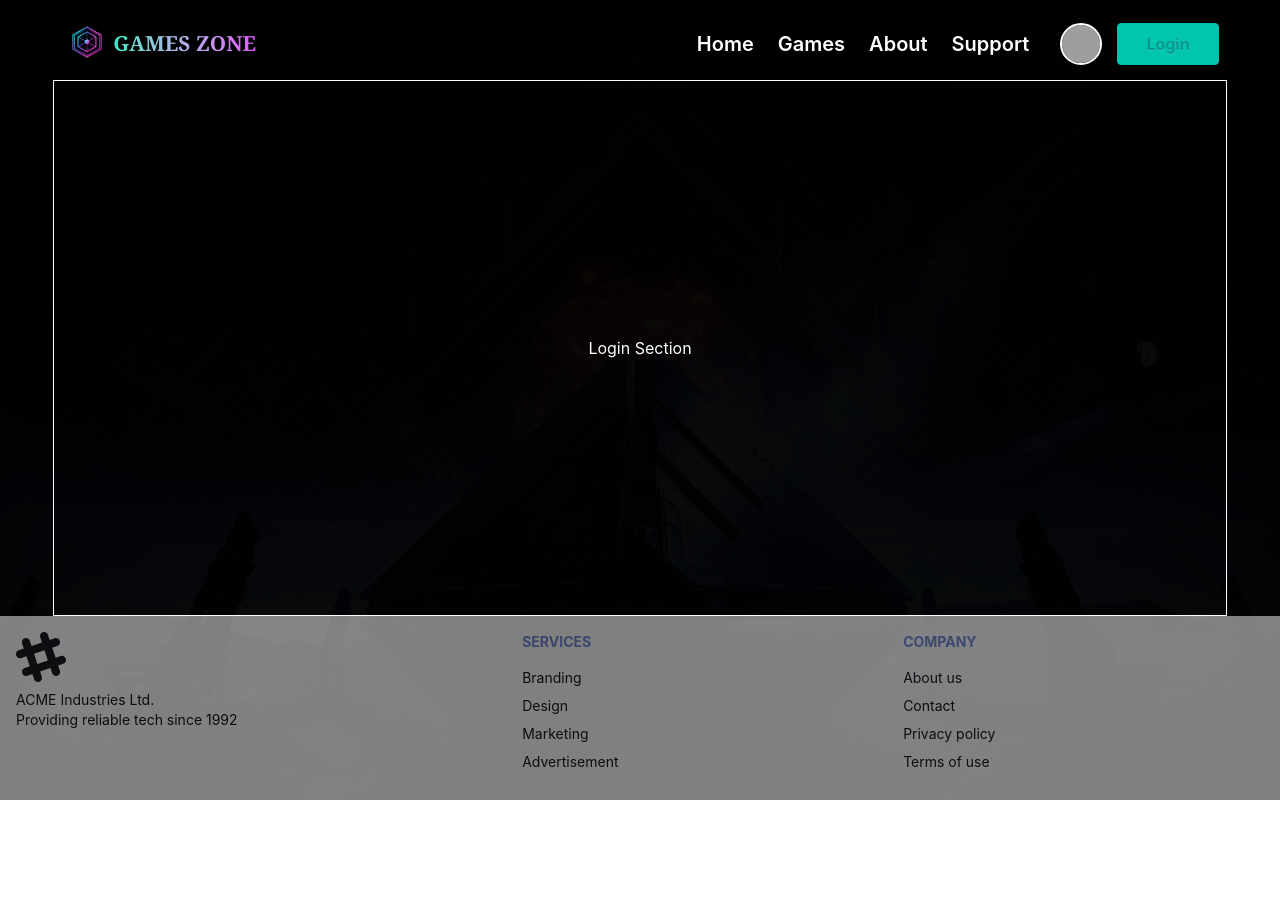
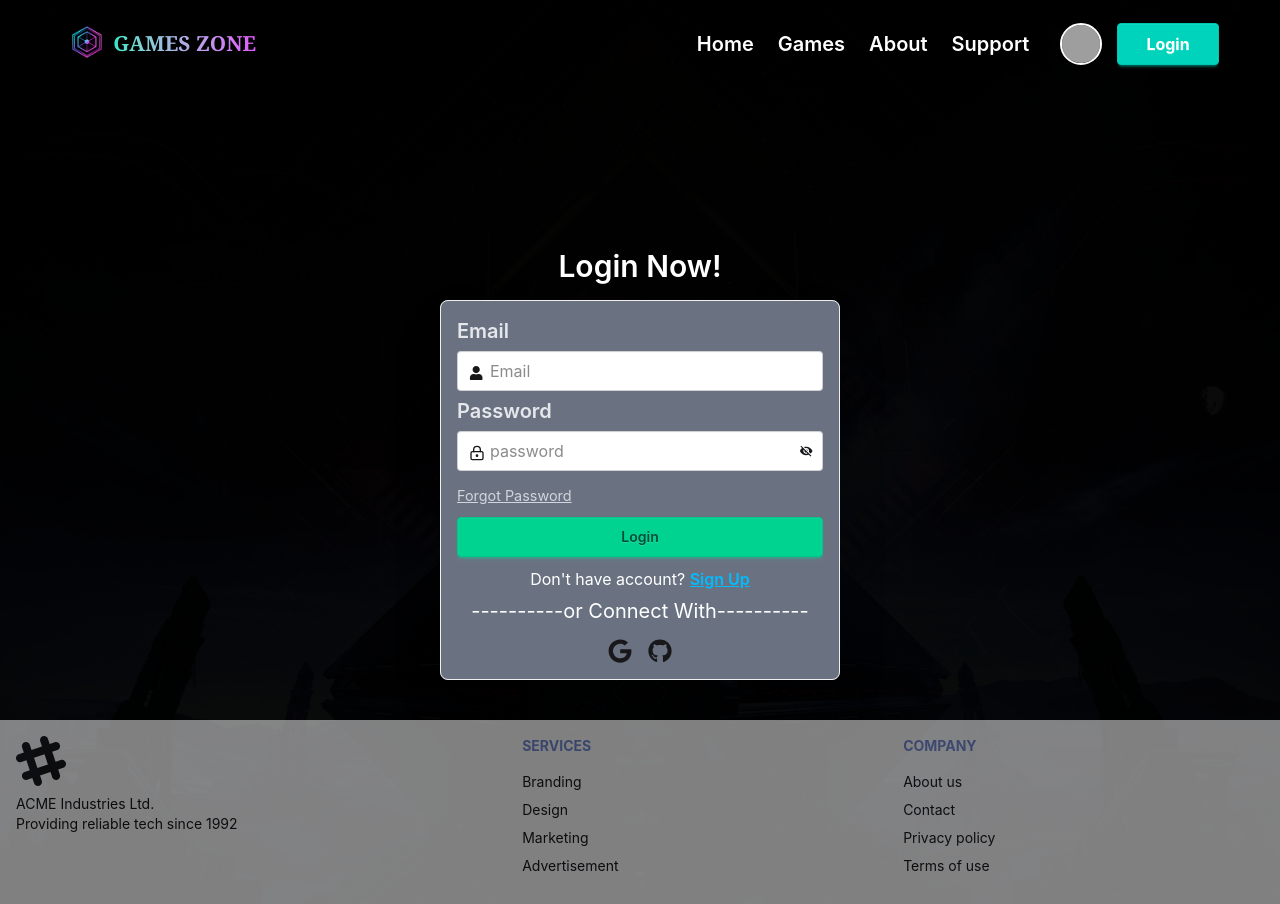
Before and after one commit to alaminbinilias/gameHub, a React (Vite) app: page /login in a window 1280 px wide. Before the commit the page ends 800 px from the top, so only its background shows below. Built offline with nearby package versions, Linux system fonts and the light colour scheme; grey boxes are pictures that could not be loaded.

Commit message:
initialize authentication

```diff
--- a/package.json
+++ b/package.json
@@ -12,6 +12,7 @@
   "dependencies": {
     "@tailwindcss/vite": "^4.3.1",
     "bootstrap": "^5.3.8",
+    "firebase": "^12.15.0",
     "gsap": "^3.15.0",
     "react": "^19.2.6",
     "react-bootstrap": "^2.10.10",
--- /dev/null
+++ b/src/Component/AuthContext/Context/Context.jsx
@@ -0,0 +1,5 @@
+import { createContext } from 'react';
+
+const Context=createContext();
+
+export default Context;
--- /dev/null
+++ b/src/Component/AuthContext/Provider/Provider.jsx
@@ -0,0 +1,34 @@
+//import React from 'react';
+
+import { createUserWithEmailAndPassword } from "firebase/auth";
+import Context from "../Context/Context";
+import auth from "../../FireBase/Firebase.init";
+
+const Provider = ({children}) => {
+
+
+
+
+    const CreateUser=(email,password)=>{
+        return createUserWithEmailAndPassword(auth,email,password);
+    }
+
+
+
+    const value={
+        CreateUser,
+    }
+
+
+
+
+
+
+    return (
+        <Context value={value}>
+            {children}
+        </Context>
+    );
+};
+
+export default Provider;
--- a/src/Component/AuthenticationSection/LoginSection/LoginSection.jsx
+++ b/src/Component/AuthenticationSection/LoginSection/LoginSection.jsx
@@ -1,10 +1,68 @@
 //import React from 'react';
 
+import { useState } from "react";
+import { FaEye, FaGithub, FaGoogle, FaUser } from "react-icons/fa";
+import { IoMdEyeOff } from "react-icons/io";
+import { LuLockKeyhole } from "react-icons/lu";
+import { Link } from "react-router";
+
 const LoginSection = () => {
+
+    const [spass, Setspass] = useState(false);
+
+    const HandlePassShow = () => {
+        if (spass == false) {
+            Setspass(true);
+        }
+        else {
+            Setspass(false);
+        }
+    }
+
+    //console.log(spass);
+
+
     return (
-        <div className="w-11/12 h-full mx-auto border-white  border">
-            <div className="flex items-center h-full">
-                <p className="text-white flex items-center  w-full justify-center">Login Section</p>
+        <div className="w-11/12 mx-auto mb-10">
+            <div className="w-full flex justify-center items-center mt-10 lg:mt-40">
+                <p className="mt-2 text-white mx-auto text-center text-3xl font-semibold">Login Now!</p>
+            </div>
+
+            <div className="w-full flex justify-center items-center mx-auto mt-4">
+                <form>
+                    <fieldset className="fieldset bg-gray-500 shadow-2xl border-base-300 rounded-box w-100 border p-4">
+                        <label className="label text-xl font-semibold text-gray-200">Email</label>
+                        <div className="flex items-center">
+                            <span className="absolute z-10 px-3 mt-1 text-[0.9rem]"><FaUser /></span>
+
+                            <input type="email" className="input text-[1rem] w-full required px-8" placeholder="Email" />
+                        </div>
+
+                        <label className="label text-xl font-semibold text-gray-200">Password</label>
+                        <div className="flex items-center">
+                            <span className="absolute z-10 px-3 mt-1 text-[1rem]"><LuLockKeyhole /></span>
+
+                            {
+                                spass === true ? <input type="text" className="input text-[1rem] w-full px-8" placeholder="password" required /> : <input type="password" className="input w-full text-[1rem] px-8" placeholder="password" required />
+                            }
+
+                            {
+                                spass === true ? <span onClick={HandlePassShow} className="-ml-6 text-[0.9rem]  flex justify-center items-center cursor-pointer relative"><FaEye /></span> : <span onClick={HandlePassShow} className="-ml-6 text-[0.9rem]  flex justify-center items-center cursor-pointer relative"><IoMdEyeOff /></span>
+                            }
+                        </div>
+                        <p className="text-[0.9rem] text-gray-300 mt-2 cursor-pointer hover:text-sky-400 underline">Forgot Password</p>
+                        <button className="btn btn-success mt-1">Login</button>
+                        <p className="text-white text-center text-[1rem] mt-1">Don't have account? <Link to='/registration' ><span className="text-sky-400 font-semibold cursor-pointer underline">Sign Up</span></Link> </p>
+
+
+                        <p className="text-xl text-white text-center w-full">----------or Connect With----------</p>
+                        <div className="flex gap-4 justify-center mt-2">
+                            <span className="text-2xl cursor-pointer"><FaGoogle /></span>
+                            <span className="text-2xl cursor-pointer"><FaGithub /></span>
+                            {/* <span className="text-2xl cursor-pointer"><FaLinkedin /></span> */}
+                        </div>
+                    </fieldset>
+                </form>
             </div>
         </div>
     );
--- /dev/null
+++ b/src/Component/AuthenticationSection/LoginSection/RegistrationSection/RegistrationSection.jsx
@@ -0,0 +1,77 @@
+//import React from 'react';
+
+import { useState } from "react";
+
+const RegistrationSection = () => {
+    const [error, SetError] = useState('');
+
+
+    const HandleForm = (event) => {
+        event.preventDefault();
+
+        const check=event.target.checkbtn.checked;
+        //console.log(check);
+        if(check===false){
+            SetError("Please accept all term & conditions");
+            return;
+        }
+        else{
+            if(check===true){
+                SetError("");
+            }
+        }
+
+        const name=event.target.name.value;
+        const photo_Url=event.target.photo_url.value;
+        const email=event.target.email.value;
+        const pass=event.target.pass.value;
+        console.log({name,photo_Url,email,pass});
+    }
+
+
+    return (
+        <div className="w-11/12 mx-auto mb-10">
+            <div className="w-full flex justify-center items-center mt-10 lg:mt-20">
+                <p className="mt-2 text-white mx-auto text-center text-3xl font-semibold">Register Now!</p>
+            </div>
+
+            <div className="w-full flex justify-center items-center mx-auto mt-4">
+                <form onSubmit={HandleForm}>
+                    <fieldset className="fieldset bg-gray-500 shadow-2xl border-base-300 rounded-box w-100 border p-4">
+
+                        <label className="label text-xl font-semibold text-gray-200">Name</label>
+                        <div className="flex items-center">
+                            <input id='name' type="text" className="input text-[1rem] w-full required" placeholder="Name" />
+                        </div>
+
+                        <label className="label text-xl font-semibold text-gray-200">Photo Url</label>
+                        <div className="flex items-center">
+                            <input id='photo_url' type="text" className="input text-[1rem] w-full required" placeholder="Photo URL" />
+                        </div>
+
+
+                        <label className="label text-xl font-semibold text-gray-200">Email</label>
+                        <div className="flex items-center">
+                            <input id='email' type="email" className="input text-[1rem] w-full required" placeholder="Email" />
+                        </div>
+
+                        <label className="label text-xl font-semibold text-gray-200">Password</label>
+                        <div className="flex items-center">
+                            <input id='pass' type="password" className="input w-full text-[1rem]" placeholder="password" required />
+                        </div>
+
+                        <div className="flex gap-2 text-white mt-1">
+                            <input id='checkbtn' type="checkbox" className="checkbox checkbox-md bg-white" />
+                            <p className="text-[1rem]">Accept All term & Conditions</p>
+                        </div>
+
+                        <button className="btn btn-success mt-2 text-white font-semibold">Register Now</button>
+                        <p className="text-red-300">{error}</p>
+                    </fieldset>
+                </form>
+            </div>
+        </div>
+    );
+};
+
+export default RegistrationSection;
--- /dev/null
+++ b/src/Component/FireBase/Firebase.init.js
@@ -0,0 +1,25 @@
+// Import the functions you need from the SDKs you need
+import { initializeApp } from "firebase/app";
+import { getAuth } from "firebase/auth";
+// TODO: Add SDKs for Firebase products that you want to use
+// https://firebase.google.com/docs/web/setup#available-libraries
+
+// Your web app's Firebase configuration
+const firebaseConfig = {
+  apiKey: "AIzaSyByX1l-M3xXjTZtRnHdMk47_YTetqBFN2c",
+  authDomain: "gamehub-347c5.firebaseapp.com",
+  projectId: "gamehub-347c5",
+  storageBucket: "gamehub-347c5.firebasestorage.app",
+  messagingSenderId: "583152764687",
+  appId: "1:583152764687:web:20c6bcc1b1d64c66b1e07a"
+};
+
+// Initialize Firebase
+const app = initializeApp(firebaseConfig);
+
+
+
+const auth=getAuth(app);
+
+
+export default auth;
--- a/src/Component/HeroSection/HeroSection.jsx
+++ b/src/Component/HeroSection/HeroSection.jsx
@@ -4,8 +4,13 @@ import { NavLink } from "react-router";
 import chartr from "../../assets/Picture/right.webp"
 import TextType from '../Extras/TextType/TextType';
 import { FaLongArrowAltRight } from "react-icons/fa";
+// import { use } from "react";
+// import Context from "../AuthContext/Context/Context";
 
 const HeroSection = () => {
+    //const {name}=use(Context);
+
+    //console.log(name);
     return (
         <div className="w-11/12 mx-auto pt-3">
             <div className="grid grid-cols-1 lg:grid-cols-2 justify-between items-center">
--- a/src/Component/NavSection/NavSection.jsx
+++ b/src/Component/NavSection/NavSection.jsx
@@ -1,5 +1,5 @@
 //import React from 'react';
-import { NavLink } from 'react-router';
+import { Link, NavLink } from 'react-router';
 import logo from '../../assets/Picture/logos.png'
 import './Nav.css'
 
@@ -55,7 +55,7 @@ const NavSection = () => {
                         </div>
                     </div>
 
-                    <NavLink to='login' className="btn btn-accent px-7 py-5 font-bold text-[1rem] text-white">Login</NavLink>
+                    <Link to='login' className="btn btn-accent px-7 py-5 font-bold text-[1rem] text-white">Login</Link>
                 </div>
             </div>
 
--- a/src/HomeLayout/HomeLayout.jsx
+++ b/src/HomeLayout/HomeLayout.jsx
@@ -15,7 +15,7 @@ const HomeLayout = () => {
             </div>
 
 
-            <div className=" h-screen relative  flex flex-col z-20">
+            <div className="min-h-screen relative  flex flex-col z-20">
                 <nav>
                     <NavSection></NavSection>
                 </nav>
--- a/src/Routes/Routes.jsx
+++ b/src/Routes/Routes.jsx
@@ -6,6 +6,7 @@ import HomeLayout from "../HomeLayout/HomeLayout";
 import DynamicSection from "../Component/DynamicSection/DynamicSection";
 import AllGamesSection from "../Component/AllGamesSection/AllGamesSection";
 import LoginSection from "../Component/AuthenticationSection/LoginSection/LoginSection";
+import RegistrationSection from "../Component/AuthenticationSection/LoginSection/RegistrationSection/RegistrationSection";
 
 const router=createBrowserRouter([
     {
@@ -25,6 +26,10 @@ const router=createBrowserRouter([
             {
                 path:'/login',
                 Component:LoginSection
+            },
+            {
+                path:'/registration',
+                Component:RegistrationSection
             }
         ]
     }
--- a/src/main.jsx
+++ b/src/main.jsx
@@ -4,9 +4,10 @@ import './index.css'
 //import App from './App.jsx'
 import { RouterProvider } from 'react-router'
 import router from './Routes/Routes.jsx'
+import Provider from './Component/AuthContext/Provider/Provider.jsx'
 
 createRoot(document.getElementById('root')).render(
   <StrictMode>
-    <RouterProvider router={router}></RouterProvider>
+    <Provider><RouterProvider router={router}></RouterProvider></Provider>
   </StrictMode>,
 )
```
Also changed, not shown: 1 other file (tests, documents, lock files or other folders).
